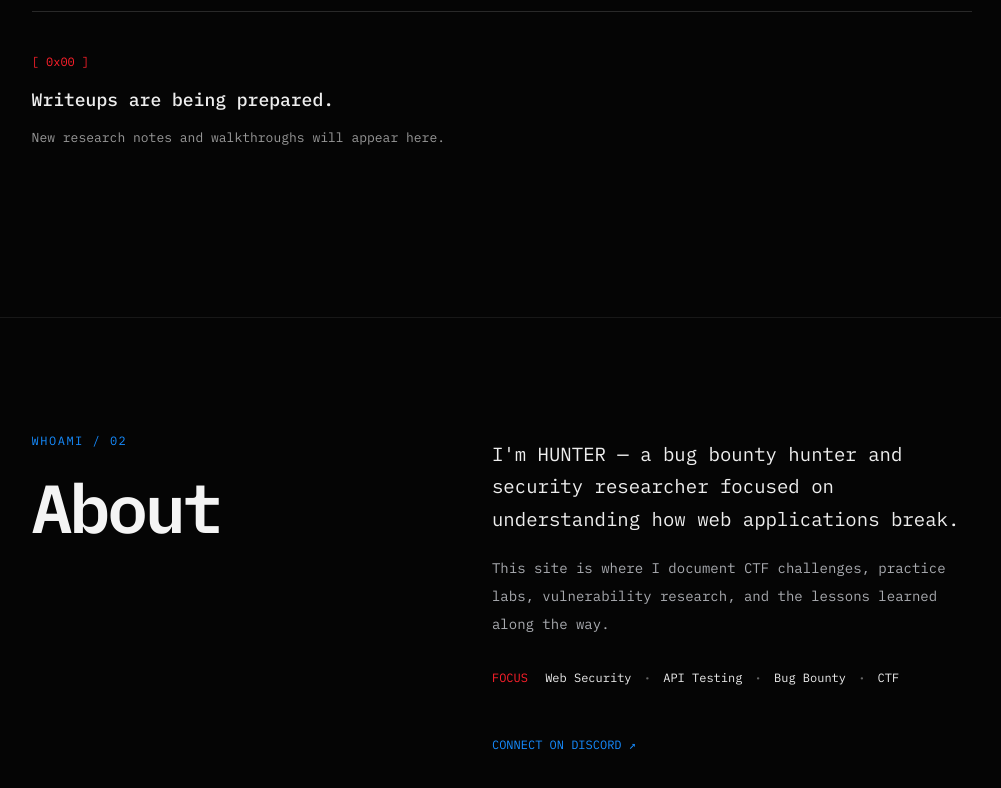
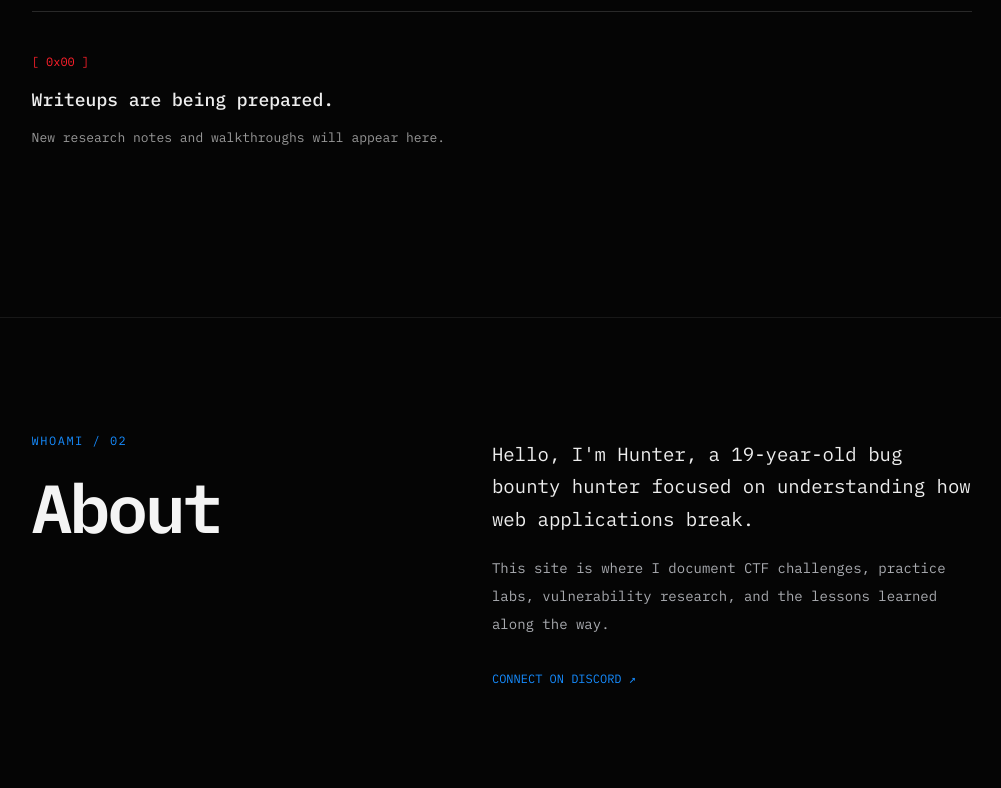
Before and after one commit to hunter188623/hunter188623.github.io, a plain HTML site: page index.html in a window 1280 px wide. Shown: the part 1078-1866 px from the top of the page, without its empty margins (138-1139 px from the left). Drawn offline with Linux system fonts and the light colour scheme.

Commit message:
Update index.html

```diff
--- a/index.html
+++ b/index.html
@@ -64,9 +64,8 @@
         <h2>About</h2>
       </div>
       <div class="about-copy">
-        <p class="about-lead">I'm HUNTER — a bug bounty hunter and security researcher focused on understanding how web applications break.</p>
+        <p class="about-lead">Hello, I'm Hunter, a 19-year-old bug bounty hunter focused on understanding how web applications break.</p>
         <p>This site is where I document CTF challenges, practice labs, vulnerability research, and the lessons learned along the way.</p>
-        <div class="focus-line"><span>FOCUS</span> Web Security <b>·</b> API Testing <b>·</b> Bug Bounty <b>·</b> CTF</div>
         <a class="text-link" href="https://discord.com/users/1412391518773444700" target="_blank" rel="noopener noreferrer">CONNECT ON DISCORD ↗</a>
       </div>
     </section>
```
